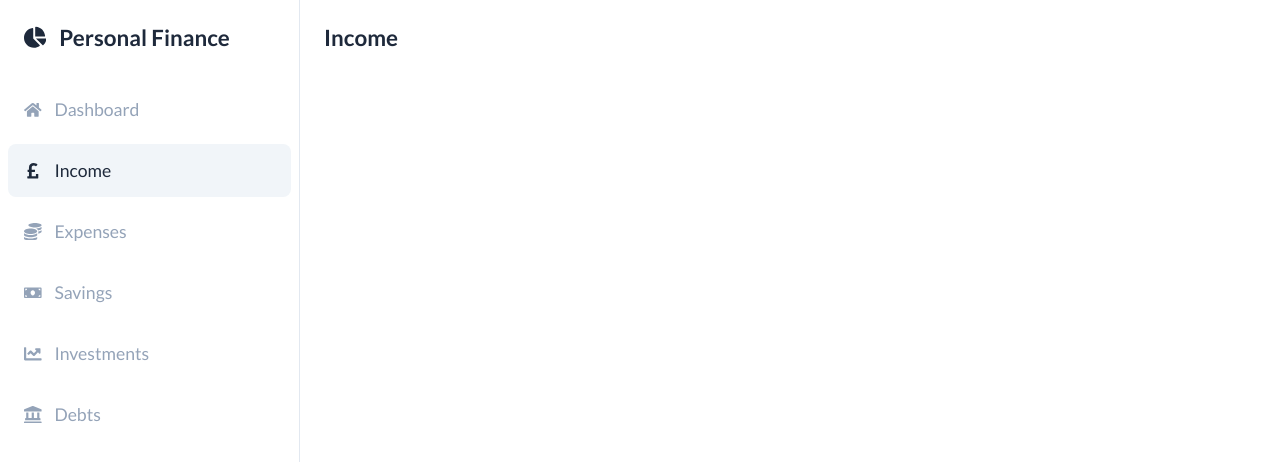
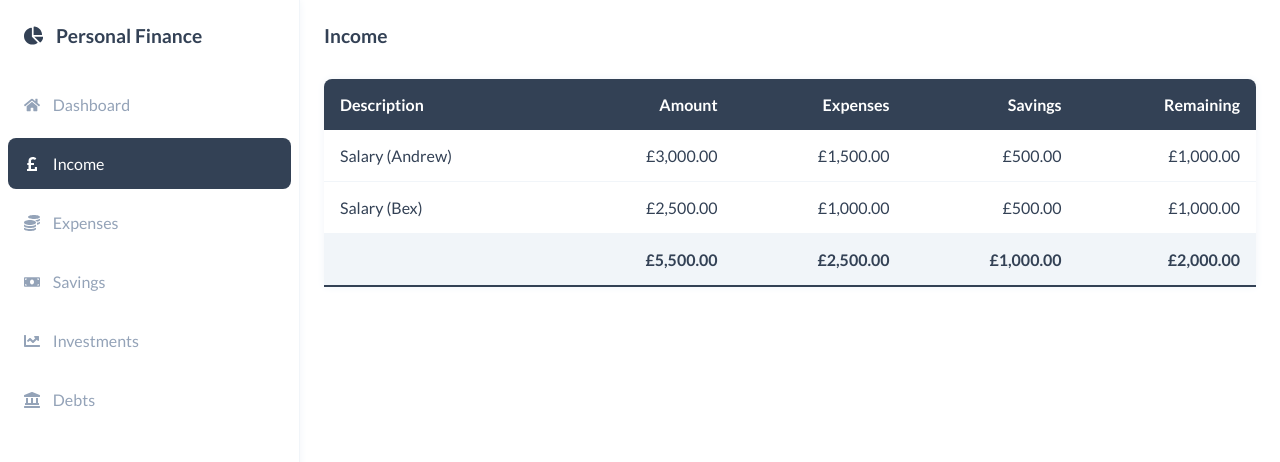
Before and after one commit to andrewoetegenn/tmp, a React (Create React App) app: page /income in a window 1280 px wide. Shown: the top 462 px of the page. Built offline with nearby package versions, Linux system fonts and the light colour scheme.

Commit message:
Start initial table component

```diff
--- a/src/App.css
+++ b/src/App.css
@@ -2,23 +2,22 @@
   box-sizing: border-box;
   margin: 0;
   padding: 0;
-  font-family: "Lato", sans-serif;
+  text-decoration: none;
+  list-style: none;
 }
 
-.wrapper {
-  display: flex;
-  width: 100%;
-  align-items: stretch;
+body {
+  font-family: "Lato", sans-serif;
+  color: #334155;
 }
 
-.page {
-  padding: 0.5rem;
+h1,
+h2 {
+  font-size: 1.2rem;
 }
 
-.page h2 {
-  padding: 1rem;
-  color: #1e293b;
-  font-size: 1.4rem;
+h2 {
+  margin-bottom: 2rem;
 }
 
 @media screen and (max-width: 768px) {
--- a/src/App.tsx
+++ b/src/App.tsx
@@ -1,26 +1,19 @@
 import "./App.css";
-import { Sidebar } from "./components/Sidebar";
 import { Routes, Route } from "react-router-dom";
 import { Income } from "./pages/Income";
+import { Layout } from "./components/Layout";
 
 const App = () => (
-  <div className="wrapper">
-    <Sidebar />
+  <Layout>
     <Routes>
-      <Route path="" element={<Page name="Dashboard" />} />
+      <Route path="" element={<h2>Dashboard</h2>} />
       <Route path="income" element={<Income />} />
-      <Route path="expenses" element={<Page name="Expenses" />} />
-      <Route path="savings" element={<Page name="Savings" />} />
-      <Route path="investments" element={<Page name="Investments" />} />
-      <Route path="debts" element={<Page name="Debts" />} />
+      <Route path="expenses" element={<h2>Expenses</h2>} />
+      <Route path="savings" element={<h2>Savings</h2>} />
+      <Route path="investments" element={<h2>Investments</h2>} />
+      <Route path="debts" element={<h2>Debts</h2>} />
     </Routes>
-  </div>
-);
-
-const Page = ({ name }: { name: string }) => (
-  <div className="page">
-    <h2>{name}</h2>
-  </div>
+  </Layout>
 );
 
 export default App;
--- /dev/null
+++ b/src/components/Layout/Layout.css
@@ -0,0 +1,14 @@
+.layout {
+  display: flex;
+}
+
+.page-wrapper {
+  width: 100%;
+  padding: 1.5rem;
+}
+
+@media screen and (max-width: 768px) {
+  .layout {
+    flex-direction: column;
+  }
+}
--- /dev/null
+++ b/src/components/Layout/Layout.tsx
@@ -0,0 +1,14 @@
+import React from "react";
+import { Sidebar } from "../Sidebar";
+import "./Layout.css";
+
+const Layout = ({ children }: { children?: React.ReactNode }) => {
+  return (
+    <div className="layout">
+      <Sidebar />
+      <div className="page-wrapper">{children}</div>
+    </div>
+  );
+};
+
+export default Layout;
--- /dev/null
+++ b/src/components/Layout/index.ts
@@ -0,0 +1,3 @@
+import Layout from "./Layout";
+
+export { Layout };
--- a/src/components/Sidebar/Sidebar.css
+++ b/src/components/Sidebar/Sidebar.css
@@ -2,8 +2,9 @@
   display: flex;
   flex-direction: column;
   min-height: 100vh;
-  width: 300px;
-  border-right: 1px solid #e2e8f0;
+  min-width: 300px;
+  border-right: 1px solid #f1f5f9;
+  box-shadow: 0 0 0.5rem #f1f5f9;
   padding: 0.5rem;
 }
 
@@ -11,13 +12,11 @@
   display: flex;
   align-items: center;
   padding: 1rem;
-  color: #1e293b;
-  font-size: 1.4rem;
+  font-size: 1.2rem;
 }
 
 .sidebar-header h1 {
   margin-left: 0.8rem;
-  font-size: 1.4rem;
 }
 
 .sidebar-toggle {
@@ -28,30 +27,28 @@
   display: flex;
   flex-direction: column;
   gap: 0.5rem;
-  list-style: none;
   margin-top: 1rem;
 }
 
 .sidebar-item a {
   display: flex;
   align-items: center;
-  text-decoration: none;
   color: #94a3b8;
-  font-size: 1.1rem;
   width: 100%;
   padding: 1rem;
   border-radius: 0.5rem;
 }
 
-.sidebar-item.active a {
-  background-color: #f1f5f9;
-  color: #1e293b;
+.sidebar-item.active a,
+.sidebar-item.active a:hover {
+  background-color: #334155;
+  color: #fff;
 }
 
 .sidebar-item a:hover {
   cursor: pointer;
   background-color: #f1f5f9;
-  color: #1e293b;
+  color: #334155;
 }
 
 .sidebar-item-name {
@@ -61,7 +58,8 @@
 @media screen and (max-width: 768px) {
   .sidebar {
     width: 100%;
-    border: none;
+    border-right: none;
+    border-bottom: 1px solid #e2e8f0;
     min-height: auto;
     flex-direction: row;
     align-items: center;
@@ -70,6 +68,7 @@
   }
 
   .sidebar-toggle {
+    cursor: pointer;
     display: flex;
     align-items: center;
     padding: 1rem;
--- a/src/components/Sidebar/Sidebar.tsx
+++ b/src/components/Sidebar/Sidebar.tsx
@@ -62,7 +62,8 @@
       </div>
       <ul className={`sidebar-items${showMenu ? " show" : ""}`}>
         {sidebarItems.map((item) => (
-          <ul
+          <li
+            key={item.name}
             className={`sidebar-item${
               location.pathname === item.path ? " active" : ""
             }`}
@@ -71,7 +72,7 @@
               {item.icon}
               <span className="sidebar-item-name">{item.name}</span>
             </Link>
-          </ul>
+          </li>
         ))}
       </ul>
     </div>
--- /dev/null
+++ b/src/components/Table/Table.css
@@ -0,0 +1,27 @@
+table {
+  width: 100%;
+  border-collapse: collapse;
+  border-radius: 0.5rem 0.5rem 0 0;
+  overflow: hidden;
+  box-shadow: 0 0 0.5rem #f1f5f9;
+}
+
+thead tr {
+  background-color: #334155;
+  color: #fff;
+}
+
+th,
+td {
+  padding: 1rem;
+}
+
+tbody tr {
+  border-bottom: 1px solid #f1f5f9;
+}
+
+tbody tr:last-of-type {
+  background-color: #f1f5f9;
+  font-weight: bold;
+  border-bottom: 2px solid #334155;
+}
--- /dev/null
+++ b/src/components/Table/Table.tsx
@@ -0,0 +1,57 @@
+import "./Table.css";
+
+export type Column = {
+  key: string;
+  header: string;
+  showHeader?: boolean;
+  type?: "string" | "currency";
+  align?: "left" | "right" | "center";
+  selector?: (row: any) => void;
+};
+
+const Table = ({ columns, rows }: { columns: Column[]; rows: any[] }) => {
+  const formatCurrency = (value: any): string => {
+    if (isNaN(value.toString())) return "";
+
+    return value.toLocaleString("en-GB", {
+      style: "currency",
+      currency: "GBP",
+    });
+  };
+
+  return (
+    <table>
+      <thead>
+        <tr>
+          {columns.map((column, columnIndex) => (
+            <th key={columnIndex} align={column.align || "left"}>
+              {column.showHeader === undefined || column.showHeader
+                ? column.header
+                : ""}
+            </th>
+          ))}
+        </tr>
+      </thead>
+      <tbody>
+        {rows.map((row, rowIndex) => (
+          <tr key={rowIndex}>
+            {columns.map((column, columnIndex) => (
+              <td
+                key={`${rowIndex}-${columnIndex}`}
+                align={column.align || "left"}
+              >
+                {column.type === "currency"
+                  ? formatCurrency(row[column.key])
+                  : column.selector
+                  ? column.selector(row)
+                  : row[column.key]}
+              </td>
+            ))}
+          </tr>
+        ))}
+      </tbody>
+    </table>
+  );
+};
+
+export default Table;
--- /dev/null
+++ b/src/components/Table/index.ts
@@ -0,0 +1,4 @@
+import Table, { Column } from "./Table";
+
+export { Table };
+export type { Column };
--- a/src/pages/Income/Income.tsx
+++ b/src/pages/Income/Income.tsx
@@ -1,8 +1,66 @@
+import { Table, Column } from "../../components/Table";
+import "./Income.css";
+
 const Income = () => {
+  const columns: Column[] = [
+    {
+      key: "description",
+      header: "Description",
+    },
+    {
+      key: "amount",
+      header: "Amount",
+      type: "currency",
+      align: "right",
+    },
+    {
+      key: "expenses",
+      header: "Expenses",
+      type: "currency",
+      align: "right",
+    },
+    {
+      key: "savings",
+      header: "Savings",
+      type: "currency",
+      align: "right",
+    },
+    {
+      key: "remaining",
+      header: "Remaining",
+      type: "currency",
+      align: "right",
+    },
+  ];
+
+  const rows = [
+    {
+      description: "Salary (Andrew)",
+      amount: 3000,
+      expenses: 1500,
+      savings: 500,
+      remaining: 1000,
+    },
+    {
+      description: "Salary (Bex)",
+      amount: 2500,
+      expenses: 1000,
+      savings: 500,
+      remaining: 1000,
+    },
+    {
+      amount: 5500,
+      expenses: 2500,
+      savings: 1000,
+      remaining: 2000,
+    },
+  ];
+
   return (
-    <div className="page">
+    <>
       <h2>Income</h2>
-    </div>
+      <Table columns={columns} rows={rows} />
+    </>
   );
 };
 
```
Also changed, not shown: src/pages/Income/Income.css (added).
